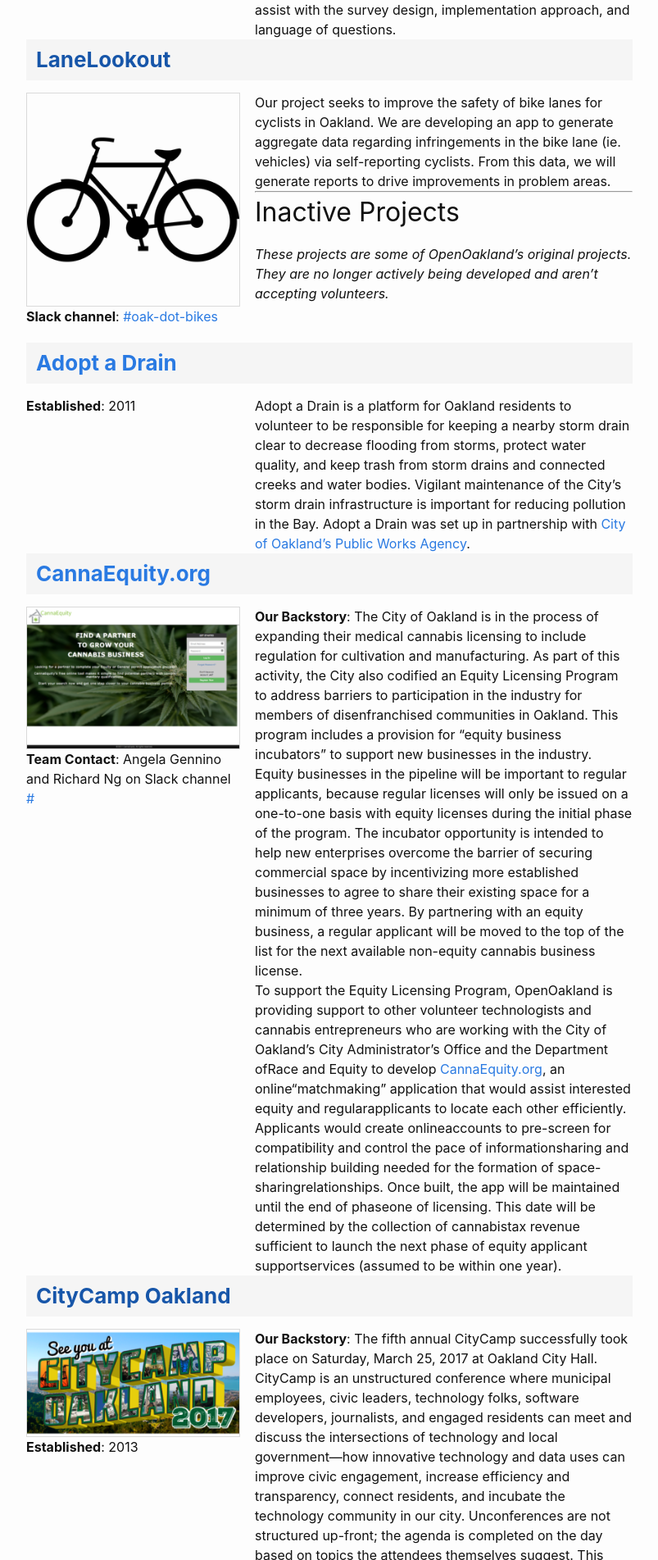
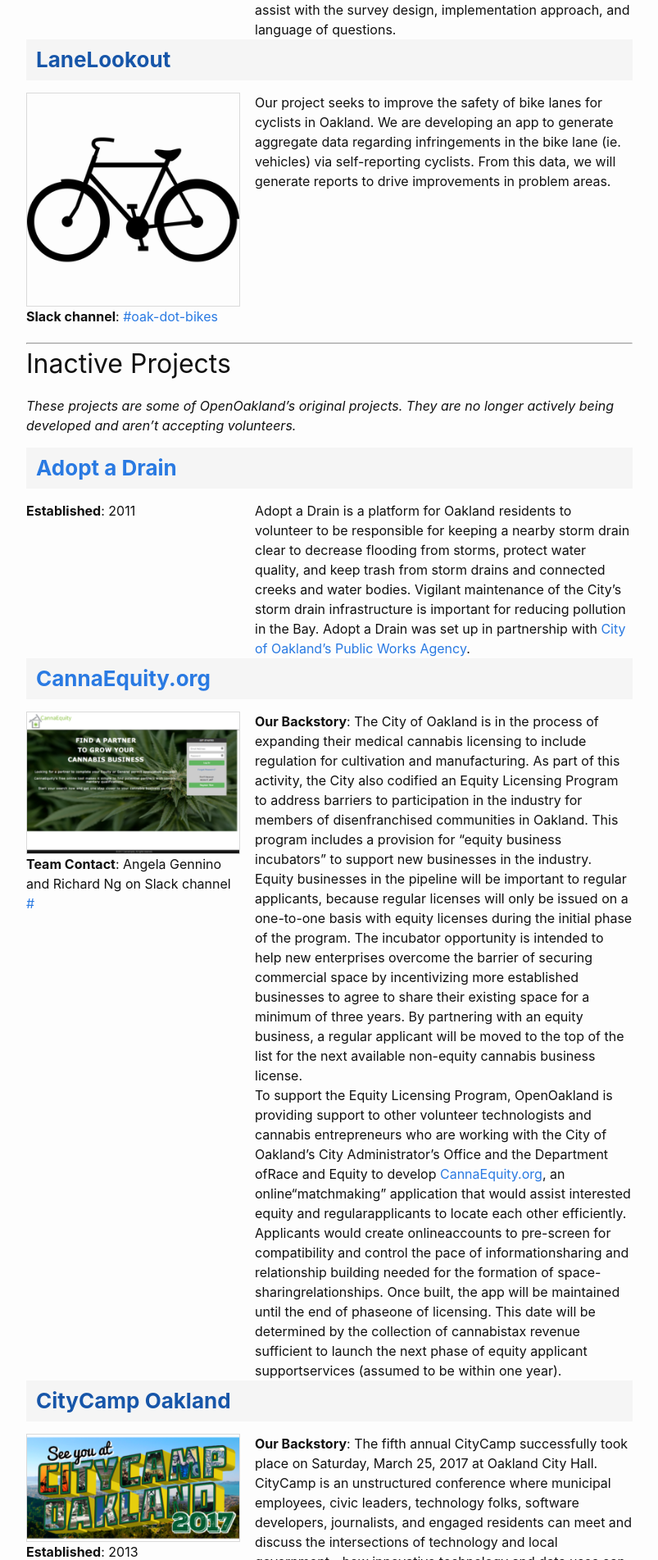
Before and after one commit to openoakland/openoakland.org, a Jekyll site: the page built from src/projects.md, in a window 1280 px wide. Shown: the part 2786-4689 px from the top of the page at 82% size, without its empty margins (238-1041 px from the left). Built offline with Jekyll 4.4.1, drawn with Linux system fonts in a browser that asks for light colours.

Commit message:
a ridic. selector to make <hr> following .col2 clear:both

```diff
--- a/src/_sass/wp.scss
+++ b/src/_sass/wp.scss
@@ -44,6 +44,10 @@
   padding-bottom: 20px;
 }
 
+#projects .col2 + hr:not([class*="col"]) {
+  clear: both;
+}
+
 #projects img,
 #projects a img {
   border: 1px #dadada solid;
```
